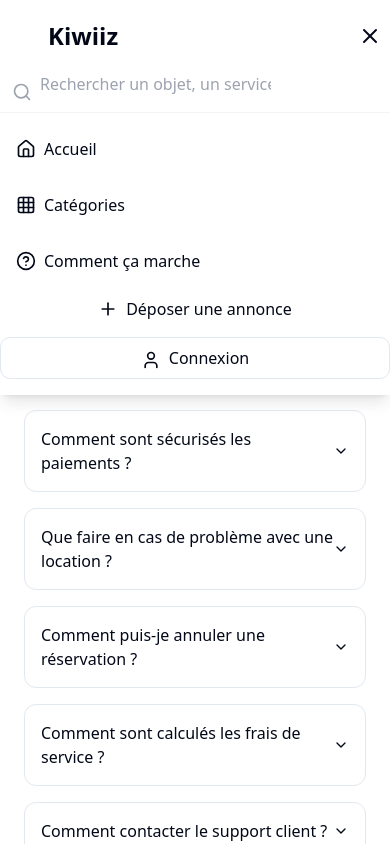
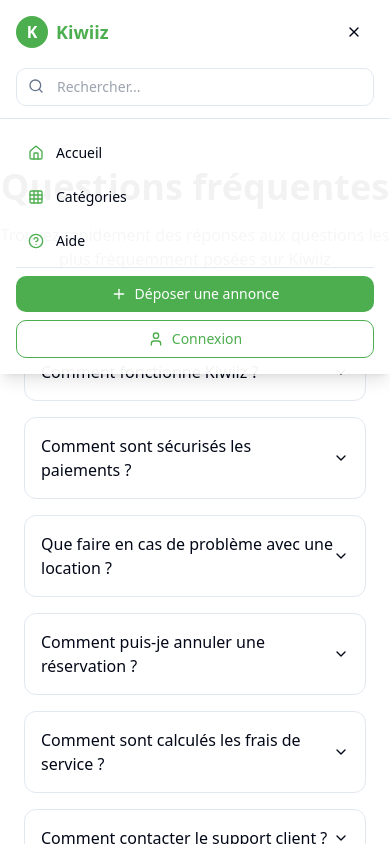
Before and after one commit to ghostland-dev/shared-corner-marketplace, a React (Vite) app: page /faq in a window 390 px wide. Both pictures are taken after a click on the button "Ouvrir le menu". Shown: the top 844 px of the page. Built offline with nearby package versions, Linux system fonts and the light colour scheme.

Commit message:
Fix responsiveness and bugs

```diff
--- a/src/components/Navbar.tsx
+++ b/src/components/Navbar.tsx
@@ -33,75 +33,78 @@ const Navbar = () => {
   };
 
   return (
-    <nav className="bg-white shadow-md relative z-10">
-      <div className="kiwiiz-container">
-        <div className="flex justify-between items-center py-4">
-          {/* Logo with hover effect */}
+    <nav className="bg-background/95 backdrop-blur supports-[backdrop-filter]:bg-background/60 border-b border-border sticky top-0 z-50">
+      <div className="container mx-auto px-4 sm:px-6 lg:px-8">
+        <div className="flex justify-between items-center h-16">
+          {/* Logo with improved hover effect */}
           <Link to="/" className="flex items-center space-x-2 group">
-            <div className="w-10 h-10 rounded-full bg-kiwiiz-primary flex items-center justify-center group-hover:shadow-md transition-all">
-              <span className="text-white font-bold text-lg">K</span>
+            <div className="w-8 h-8 sm:w-10 sm:h-10 rounded-full bg-primary flex items-center justify-center group-hover:scale-105 transition-all duration-200">
+              <span className="text-primary-foreground font-bold text-base sm:text-lg">K</span>
             </div>
-            <span className="text-2xl font-bold text-kiwiiz-primary group-hover:text-kiwiiz-dark transition-colors">Kiwiiz</span>
+            <span className="text-lg sm:text-2xl font-bold text-primary group-hover:text-primary/80 transition-colors duration-200">
+              Kiwiiz
+            </span>
           </Link>
 
-          {/* Search input - hidden on mobile */}
-          <div className="hidden md:block flex-1 max-w-md mx-4">
-            <form onSubmit={handleSearch}>
+          {/* Search input - responsive */}
+          <div className="hidden md:flex flex-1 max-w-sm lg:max-w-md mx-4">
+            <form onSubmit={handleSearch} className="w-full">
               <div className="relative">
                 <input
                   type="text"
-                  className="kiwiiz-input pl-10 focus:ring-kiwiiz-primary focus:border-kiwiiz-primary transition-all"
+                  className="w-full px-4 py-2 pl-10 text-sm border border-input bg-background rounded-md focus:ring-2 focus:ring-primary focus:border-transparent transition-all duration-200"
                   placeholder="Rechercher un objet, un service..."
                   value={searchQuery}
                   onChange={(e) => setSearchQuery(e.target.value)}
                 />
-                <Search className="absolute left-3 top-2.5 h-5 w-5 text-gray-400" />
+                <Search className="absolute left-3 top-2.5 h-4 w-4 text-muted-foreground" />
               </div>
             </form>
           </div>
 
-          {/* Desktop Navigation - enhanced with icons */}
-          <div className="hidden md:flex items-center gap-4">
+          {/* Desktop Navigation - improved spacing */}
+          <div className="hidden lg:flex items-center gap-1 xl:gap-2">
             <Link to="/">
-              <Button variant="ghost" className="text-kiwiiz-dark hover:text-kiwiiz-primary transition-colors flex items-center gap-1">
+              <Button variant="ghost" size="sm" className="hover:bg-accent hover:text-accent-foreground transition-colors flex items-center gap-1">
                 <Home className="h-4 w-4" />
-                <span>Accueil</span>
+                <span className="hidden xl:inline">Accueil</span>
               </Button>
             </Link>
             <Link to="/categories">
-              <Button variant="ghost" className="text-kiwiiz-dark hover:text-kiwiiz-primary transition-colors flex items-center gap-1">
+              <Button variant="ghost" size="sm" className="hover:bg-accent hover:text-accent-foreground transition-colors flex items-center gap-1">
                 <Grid3X3 className="h-4 w-4" />
-                <span>Catégories</span>
+                <span className="hidden xl:inline">Catégories</span>
               </Button>
             </Link>
             <Link to="/aide">
-              <Button variant="ghost" className="text-kiwiiz-dark hover:text-kiwiiz-primary transition-colors flex items-center gap-1">
+              <Button variant="ghost" size="sm" className="hover:bg-accent hover:text-accent-foreground transition-colors flex items-center gap-1">
                 <HelpCircle className="h-4 w-4" />
-                <span>Aide</span>
+                <span className="hidden xl:inline">Aide</span>
               </Button>
             </Link>
             {user && (
-              <NotificationDropdown className="text-kiwiiz-dark hover:text-kiwiiz-primary" />
-            )}
-            {user && (
+              <>
+                <NotificationDropdown className="hover:bg-accent hover:text-accent-foreground" />
                 <Link to="/messages">
-                <Button variant="ghost" className="text-kiwiiz-dark hover:text-kiwiiz-primary transition-colors flex items-center gap-1">
+                  <Button variant="ghost" size="sm" className="hover:bg-accent hover:text-accent-foreground transition-colors flex items-center gap-1">
                     <MessageCircle className="h-4 w-4" />
-                  <span>Messages</span>
+                    <span className="hidden xl:inline">Messages</span>
                   </Button>
                 </Link>
+              </>
             )}
             <Link to="/deposer-annonce">
-              <Button className="kiwiiz-btn-primary hover:shadow-md transition-all flex items-center gap-1">
+              <Button size="sm" className="bg-primary hover:bg-primary/90 text-primary-foreground transition-all duration-200 hover:scale-105 flex items-center gap-1">
                 <Plus className="h-4 w-4" />
-                <span>Déposer une annonce</span>
+                <span className="hidden sm:inline">Déposer</span>
+                <span className="hidden lg:inline">une annonce</span>
               </Button>
             </Link>
             {!user ? (
               <Link to="/auth">
-                <Button variant="outline" className="border-kiwiiz-primary text-kiwiiz-primary hover:bg-kiwiiz-light transition-colors flex items-center gap-1">
+                <Button variant="outline" size="sm" className="border-primary text-primary hover:bg-primary hover:text-primary-foreground transition-colors flex items-center gap-1">
                   <User className="h-4 w-4" />
-                  <span>Connexion</span>
+                  <span className="hidden xl:inline">Connexion</span>
                 </Button>
               </Link>
             ) : (
@@ -109,103 +112,144 @@ const Navbar = () => {
             )}
           </div>
 
-          {/* Mobile menu button with animation */}
-          <div className="md:hidden flex items-center">
-            <button
+          {/* Tablet Navigation - medium screens */}
+          <div className="hidden md:flex lg:hidden items-center gap-2">
+            {user && <NotificationDropdown className="hover:bg-accent" />}
+            <Link to="/deposer-annonce">
+              <Button size="sm" className="bg-primary hover:bg-primary/90 text-primary-foreground">
+                <Plus className="h-4 w-4" />
+              </Button>
+            </Link>
+            {!user ? (
+              <Link to="/auth">
+                <Button variant="outline" size="sm">
+                  <User className="h-4 w-4" />
+                </Button>
+              </Link>
+            ) : (
+              <UserProfileMenu />
+            )}
+            <Button
+              variant="ghost"
+              size="sm"
               onClick={() => setMobileMenuOpen(!mobileMenuOpen)}
-              className="p-2 text-kiwiiz-dark hover:text-kiwiiz-primary transition-colors"
+              className="hover:bg-accent"
+              aria-label={mobileMenuOpen ? "Fermer le menu" : "Ouvrir le menu"}
+            >
+              {mobileMenuOpen ? <X className="h-5 w-5" /> : <Menu className="h-5 w-5" />}
+            </Button>
+          </div>
+
+          {/* Mobile menu button */}
+          <div className="md:hidden flex items-center gap-2">
+            {user && <NotificationDropdown className="hover:bg-accent" />}
+            <Button
+              variant="ghost"
+              size="sm"
+              onClick={() => setMobileMenuOpen(!mobileMenuOpen)}
+              className="hover:bg-accent transition-colors"
               aria-label={mobileMenuOpen ? "Fermer le menu" : "Ouvrir le menu"}
             >
               {mobileMenuOpen ? (
-                <X className="h-6 w-6" />
+                <X className="h-5 w-5 transition-transform duration-200 rotate-0" />
               ) : (
-                <Menu className="h-6 w-6" />
+                <Menu className="h-5 w-5 transition-transform duration-200" />
               )}
-            </button>
+            </Button>
           </div>
         </div>
 
-        {/* Mobile Search - visible only on mobile */}
-        <div className="md:hidden pb-4">
+        {/* Mobile Search - responsive spacing */}
+        <div className="md:hidden pb-3 pt-1">
           <form onSubmit={handleSearch}>
             <div className="relative">
               <input
                 type="text"
-                className="kiwiiz-input pl-10 focus:ring-kiwiiz-primary focus:border-kiwiiz-primary transition-all"
-                placeholder="Rechercher un objet, un service..."
+                className="w-full px-4 py-2 pl-10 text-sm border border-input bg-background rounded-md focus:ring-2 focus:ring-primary focus:border-transparent transition-all duration-200"
+                placeholder="Rechercher..."
                 value={searchQuery}
                 onChange={(e) => setSearchQuery(e.target.value)}
               />
-              <Search className="absolute left-3 top-2.5 h-5 w-5 text-gray-400" />
+              <Search className="absolute left-3 top-2.5 h-4 w-4 text-muted-foreground" />
             </div>
           </form>
         </div>
       </div>
 
-      {/* Mobile menu with animation */}
-      {mobileMenuOpen && (
-        <div className="md:hidden absolute w-full bg-white border-t border-gray-100 shadow-lg animate-fade-in z-20">
-          <div className="kiwiiz-container py-4 flex flex-col space-y-4">
+      {/* Mobile menu with improved animations */}
+      <div
+        className={`md:hidden lg:hidden absolute w-full bg-background/95 backdrop-blur border-t border-border shadow-lg transition-all duration-300 ease-in-out z-40 ${
+          mobileMenuOpen
+            ? 'opacity-100 translate-y-0 visible'
+            : 'opacity-0 -translate-y-2 invisible'
+        }`}
+      >
+        <div className="container mx-auto px-4 py-4">
+          <div className="flex flex-col space-y-2">
             <Link
               to="/"
-              className="px-4 py-2 hover:bg-gray-50 rounded-md flex items-center"
+              className="flex items-center px-3 py-2 text-sm font-medium text-foreground hover:bg-accent hover:text-accent-foreground rounded-md transition-colors duration-200"
               onClick={() => setMobileMenuOpen(false)}
             >
-              <Home className="h-5 w-5 mr-2 text-kiwiiz-primary" />
+              <Home className="h-4 w-4 mr-3 text-primary" />
               Accueil
             </Link>
             <Link
               to="/categories"
-              className="px-4 py-2 hover:bg-gray-50 rounded-md flex items-center"
+              className="flex items-center px-3 py-2 text-sm font-medium text-foreground hover:bg-accent hover:text-accent-foreground rounded-md transition-colors duration-200"
               onClick={() => setMobileMenuOpen(false)}
             >
-              <Grid3X3 className="h-5 w-5 mr-2 text-kiwiiz-primary" />
+              <Grid3X3 className="h-4 w-4 mr-3 text-primary" />
               Catégories
             </Link>
             <Link
-              to="/comment-ca-marche"
-              className="px-4 py-2 hover:bg-gray-50 rounded-md flex items-center"
+              to="/aide"
+              className="flex items-center px-3 py-2 text-sm font-medium text-foreground hover:bg-accent hover:text-accent-foreground rounded-md transition-colors duration-200"
               onClick={() => setMobileMenuOpen(false)}
             >
-              <HelpCircle className="h-5 w-5 mr-2 text-kiwiiz-primary" />
-              Comment ça marche
+              <HelpCircle className="h-4 w-4 mr-3 text-primary" />
+              Aide
             </Link>
             {user && (
               <Link
                 to="/messages"
-                className="px-4 py-2 hover:bg-gray-50 rounded-md flex items-center"
+                className="flex items-center px-3 py-2 text-sm font-medium text-foreground hover:bg-accent hover:text-accent-foreground rounded-md transition-colors duration-200"
                 onClick={() => setMobileMenuOpen(false)}
               >
-                <MessageCircle className="h-5 w-5 mr-2 text-kiwiiz-primary" />
+                <MessageCircle className="h-4 w-4 mr-3 text-primary" />
                 Messages
               </Link>
             )}
+
+            <div className="pt-2 border-t border-border">
               <Link
                 to="/deposer-annonce"
-              className="kiwiiz-btn-primary text-center flex items-center justify-center"
+                className="flex items-center justify-center w-full px-3 py-2 text-sm font-medium bg-primary text-primary-foreground rounded-md hover:bg-primary/90 transition-colors duration-200"
                 onClick={() => setMobileMenuOpen(false)}
               >
-              <Plus className="h-5 w-5 mr-2" />
+                <Plus className="h-4 w-4 mr-2" />
                 Déposer une annonce
               </Link>
+            </div>
+
             {!user ? (
               <Link
                 to="/auth"
-                className="px-4 py-2 border border-kiwiiz-primary text-kiwiiz-primary text-center rounded-md hover:bg-kiwiiz-light transition-colors"
+                className="flex items-center justify-center w-full px-3 py-2 text-sm font-medium border border-primary text-primary rounded-md hover:bg-primary hover:text-primary-foreground transition-colors duration-200"
                 onClick={() => setMobileMenuOpen(false)}
               >
-                <User className="h-5 w-5 mr-2 inline-block" />
+                <User className="h-4 w-4 mr-2" />
                 Connexion
               </Link>
             ) : (
-              <div className="px-4 py-2 border border-kiwiiz-primary text-kiwiiz-primary text-center rounded-md">
-                <User className="h-5 w-5 mr-2 inline-block" />
-                {user.email}
+              <div className="flex items-center px-3 py-2 text-sm font-medium text-foreground border border-border rounded-md bg-muted">
+                <User className="h-4 w-4 mr-2 text-primary" />
+                <span className="truncate">{user.email}</span>
               </div>
             )}
           </div>
         </div>
-      )}
+      </div>
     </nav>
   );
 };
--- a/tailwind.config.ts
+++ b/tailwind.config.ts
@@ -96,12 +96,38 @@ export default {
 				fadeIn: {
 					'0%': { opacity: '0' },
 					'100%': { opacity: '1' }
+				},
+				'fade-in': {
+					'0%': {
+						opacity: '0',
+						transform: 'translateY(10px)'
+					},
+					'100%': {
+						opacity: '1',
+						transform: 'translateY(0)'
+					}
+				},
+				'scale-in': {
+					'0%': {
+						transform: 'scale(0.95)',
+						opacity: '0'
+					},
+					'100%': {
+						transform: 'scale(1)',
+						opacity: '1'
+					}
+				},
+				'slide-in': {
+					'0%': { transform: 'translateX(-100%)' },
+					'100%': { transform: 'translateX(0)' }
 				}
 			},
 			animation: {
 				'accordion-down': 'accordion-down 0.2s ease-out',
 				'accordion-up': 'accordion-up 0.2s ease-out',
-				'fade-in': 'fadeIn 0.5s ease-in-out'
+				'fade-in': 'fade-in 0.3s ease-out',
+				'scale-in': 'scale-in 0.2s ease-out',
+				'slide-in': 'slide-in 0.3s ease-out'
 			}
 		}
 	},
```
Lines whose indentation alone changed are shown as unchanged.
